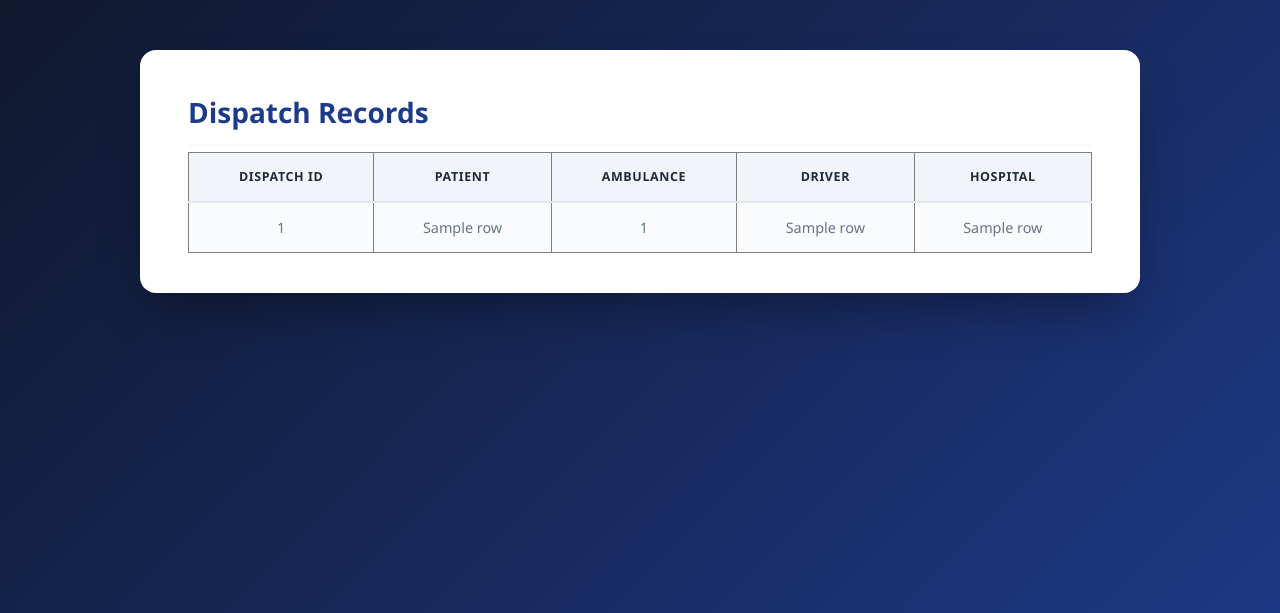
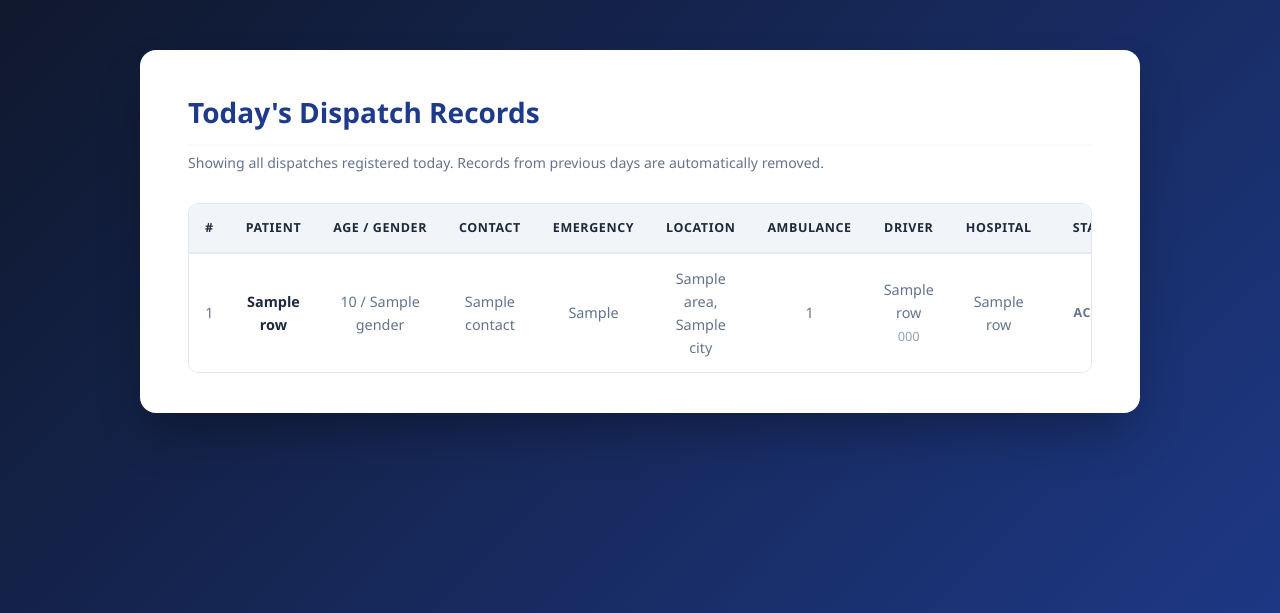
Before and after one commit to Sarvesh-Sarz/Resuscitation-Retrieval, a Flask app: template templates/dispatch_list.html in a window 1280 px wide. Shown: the part 59-672 px from the top of the page. Run offline with Flask 3, Linux system fonts and the light colour scheme; the template is opened without the code that fills it: most values are stand-ins (such as "Sample title", 1, 10 or a date in 2020).

Commit message:
Enhance dispatch list layout and information
Updated the dispatch list template to include more details and a subtitle.

```diff
--- a/templates/dispatch_list.html
+++ b/templates/dispatch_list.html
@@ -1,26 +1,53 @@
 {% extends "base.html" %}
+{% block content %}
 
-{% block content %}
-<h2>Dispatch Records</h2>
+<h2>Today's Dispatch Records</h2>
+<p class="subtitle">Showing all dispatches registered today. Records from previous days are automatically removed.</p>
 
-<table border="1" width="100%">
+{% if data %}
+<div class="table-wrapper">
+<table>
+    <thead>
         <tr>
-        <th>Dispatch ID</th>
+            <th>#</th>
             <th>Patient</th>
+            <th>Age / Gender</th>
+            <th>Contact</th>
+            <th>Emergency</th>
+            <th>Location</th>
             <th>Ambulance</th>
             <th>Driver</th>
             <th>Hospital</th>
+            <th>Status</th>
+            <th>Dispatched At</th>
         </tr>
-
+    </thead>
+    <tbody>
         {% for row in data %}
         <tr>
             <td>{{ row.dispatch_id }}</td>
-        <td>{{ row.name }}</td>
+            <td><strong>{{ row.patient_name }}</strong></td>
+            <td>{{ row.age }} / {{ row.gender }}</td>
+            <td>{{ row.contact }}</td>
+            <td>{{ row.emergency_type }}</td>
+            <td>{{ row.area }}, {{ row.city }}</td>
             <td>{{ row.vehicle_number }}</td>
-        <td>{{ row.driver_name }}</td>
+            <td>{{ row.driver_name }}<br><small>{{ row.driver_phone }}</small></td>
             <td>{{ row.hospital_name }}</td>
+            <td>
+                <span class="badge badge-{{ row.status | lower }}">{{ row.status }}</span>
+            </td>
+            <td>{{ row.dispatch_time.strftime('%I:%M %p') if row.dispatch_time else '—' }}</td>
         </tr>
         {% endfor %}
+    </tbody>
 </table>
+</div>
+{% else %}
+<div class="empty-state">
+    <p>🚑 No dispatches recorded today yet.</p>
+    <button onclick="location.href='/register'">Register an Emergency Call</button>
+</div>
+{% endif %}
 
 {% endblock %}
```
Lines whose indentation alone changed are shown as unchanged.
